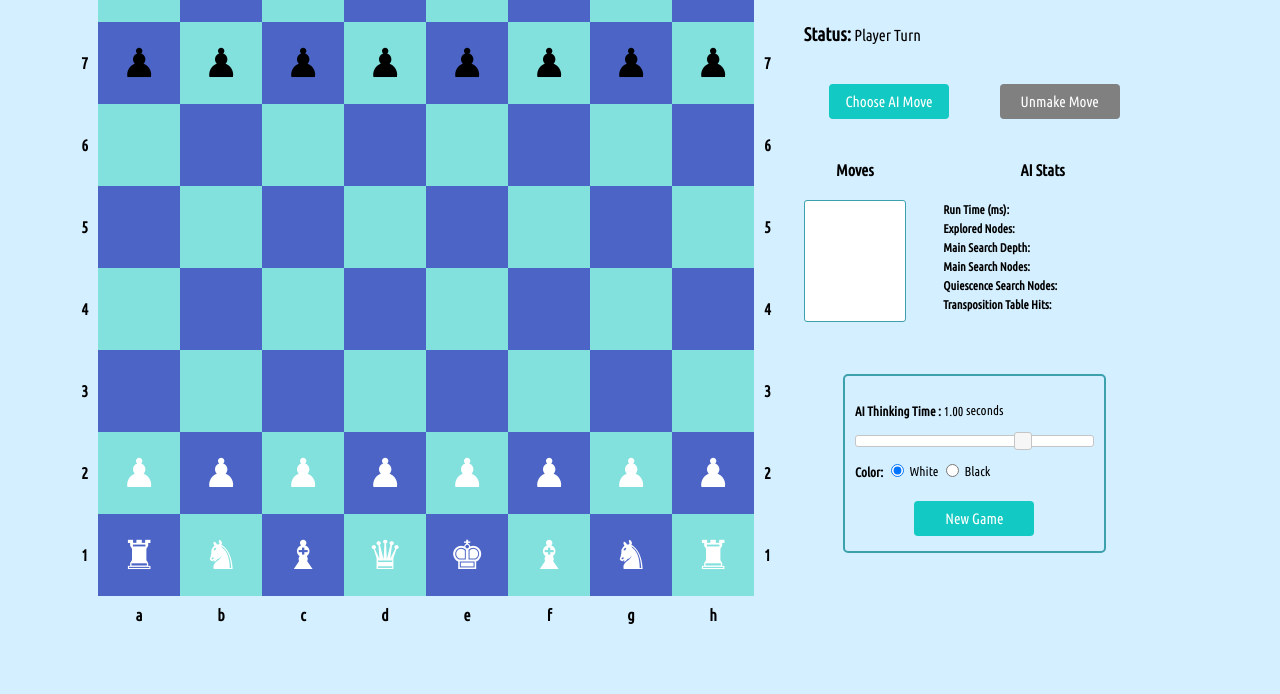
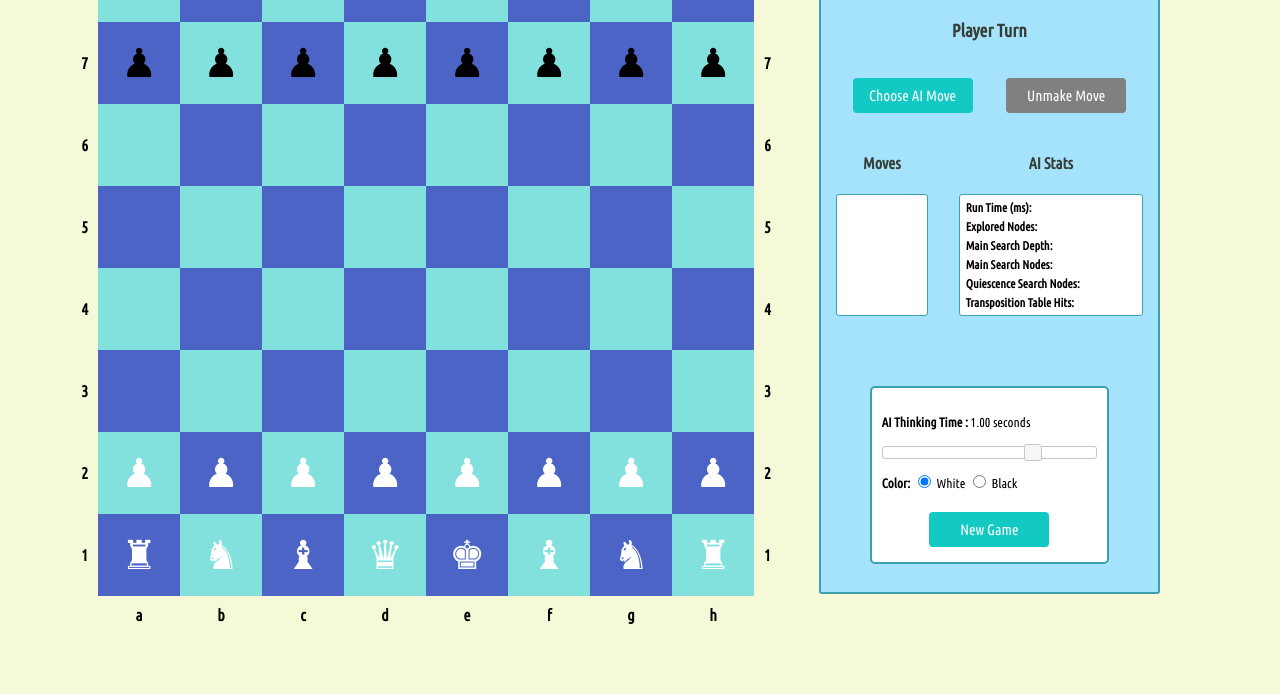
Before and after one commit to Rmark92/Patzer, a website built with webpack: page index.html in a window 1280 px wide. Shown: the part 106-800 px from the top of the page. Built offline with nearby package versions, Linux system fonts and the light colour scheme.

Commit message:
restyle -- add some color

```diff
--- a/index.html
+++ b/index.html
@@ -16,8 +16,9 @@
       <table id="board"></table>
       <section id="side-panel">
         <div class="main-header">Patzer</div>
+        <div class="controls">
           <div class="status-header">
-          <h3>Status: </h3> <span id="status">Player Turn</span>
+            Player Turn
           </div>
           <div class="move-options">
             <div class="btn clickable" id="auto">Choose AI Move</div>
@@ -62,6 +63,7 @@
               New Game
             </div>
           </div>
+        </div>
       </section>
     </main>
   </body>
--- a/js/bundle.js
+++ b/js/bundle.js
@@ -937,7 +937,7 @@ var UI = function () {
         }
       }
 
-      var statusEl = $('#status');
+      var statusEl = $('.status-header');
 
       statusEl.text(this.status);
     }
--- a/js/ui/index.js
+++ b/js/ui/index.js
@@ -99,7 +99,7 @@ class UI {
       }
     }
 
-    const statusEl = $('#status');
+    const statusEl = $('.status-header');
 
     statusEl.text(this.status);
   }
--- a/stylesheets/style.css
+++ b/stylesheets/style.css
@@ -1,6 +1,6 @@
 body {
   font-family: 'Ubuntu Condensed', sans-serif;
-  background-color: #d4efff;
+  background-color: #f6f9d7;
 }
 
 header {
@@ -102,20 +102,40 @@ tr {
   height: 700px;
   width: 30%;
   margin-left: 2%;
+  padding: 15px;
 }
-
+/*
 #side-panel > * {
   margin-bottom: 10px;
   margin-top: 10px;
+} */
+
+.controls {
+  display: flex;
+  flex-direction: column;
+  height: 600px;
+  padding: 0px 15px 0px 15px;
+  border: 2px solid #3ca1ad;
+  border-radius: 3px;
+  background-color: #a5e2fb;
+}
+
+.controls > * {
+  margin-bottom: 10px;
+  margin-top: 10px;
+}
+
+.status-header {
+  font-size: 18px;
+  margin: auto;
+  font-weight: 600;
+  color: #363e36;
 }
 
 .main-header {
   text-align: center;
   font-size: 50px;
-}
-
-.status-header > h3 {
-  display: inline-block;
+  margin-bottom: 15px;
 }
 
 .move-options {
@@ -162,7 +182,7 @@ tr {
 }
 
 .move-list-header {
-
+  color: #363e36;
 }
 
 .move-list-container {
@@ -189,12 +209,17 @@ tr {
 
 .ai-stats-header {
   text-align: center;
+  color: #363e36;
 }
 
 .move-stats {
   font-size: 12px;
   border-spacing: 0px;
   width: 100%;
+  background-color: white;
+  padding: 3px;
+  border: 1px solid #3ca1ad;
+  border-radius: 3px;
 }
 
 .stat-header {
@@ -227,6 +252,7 @@ tr {
   border-radius: 5px;
   font-size: 13px;
   margin: auto;
+  background-color: white;
 }
 
 .ai-thinking-time-label h4 {
```
Also changed, not shown: 1 other file. Lines whose indentation alone changed are shown as unchanged.
